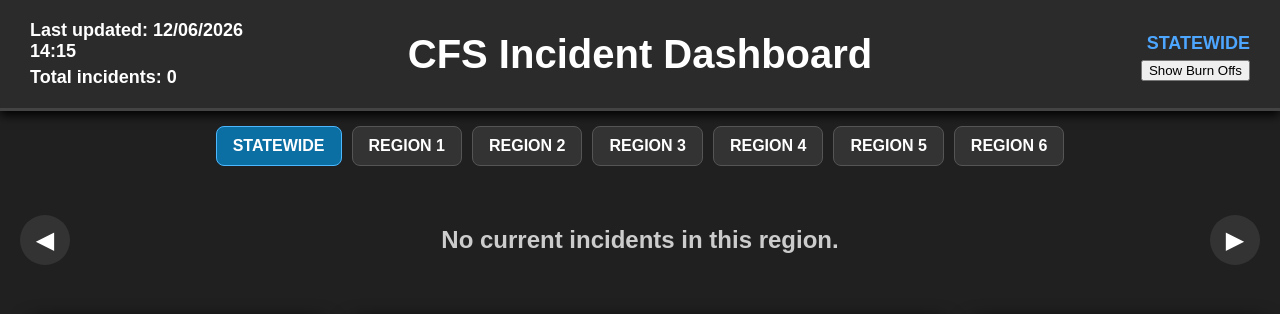
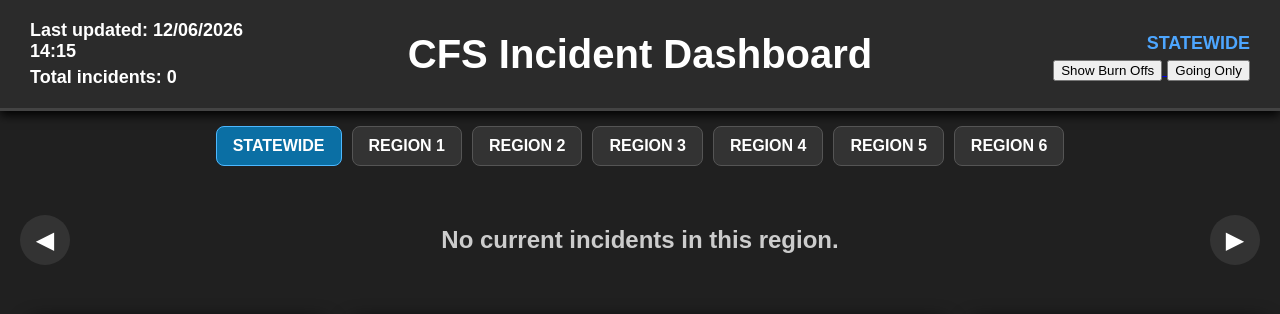
Before and after one commit to mumfy27-rgb/cfs-web-dashboard, a Flask app: page /?region=STATEWIDE&hide_burns=1&going_only=0 in a window 1280 px wide. Shown: the top 314 px of the page. Run offline with Flask 3, Linux system fonts and the light colour scheme; data that the repository does not hold is empty.

Commit message:
Add Going Only filter button to feed
Adds a toggle button in the header-right area that filters the incident
feed to show only GOING status incidents. State persists across region
and burn-off button navigation, and activates with a lime outline when on.

Co-Authored-By: Claude Sonnet 4.6 <noreply@anthropic.com>

```diff
--- a/app.py
+++ b/app.py
@@ -423,6 +423,7 @@ def pager_match():
 def home():
     selected_region = request.args.get("region", "STATEWIDE")
     hide_burns = request.args.get("hide_burns", "0") == "1"
+    going_only = request.args.get("going_only", "0") == "1"
 
     now = datetime.now(SA_TZ).strftime("%d/%m/%Y %H:%M")
 
@@ -443,6 +444,12 @@ def home():
         incidents = [
             incident for incident in incidents
             if "BURN" not in str(incident.get("Type", "")).upper()
+        ]
+
+    if going_only:
+        incidents = [
+            incident for incident in incidents
+            if str(incident.get("Status", "")).upper() == "GOING"
         ]
 
     incidents.sort(
@@ -468,7 +475,8 @@ def home():
         incidents=incidents,
         now=now,
         selected_region=selected_region,
-        hide_burns=hide_burns
+        hide_burns=hide_burns,
+        going_only=going_only
     )
 
 
--- a/templates/index.html
+++ b/templates/index.html
@@ -22,7 +22,7 @@
                 <p>REGION {{ selected_region }}</p>
             {% endif %}
 
-            <a href="/?region={{ selected_region }}&hide_burns={{ '0' if hide_burns else '1' }}">
+            <a href="/?region={{ selected_region }}&hide_burns={{ '0' if hide_burns else '1' }}&going_only={{ '1' if going_only else '0' }}">
                 <button>
                     {% if hide_burns %}
                         Show Burn Offs
@@ -31,17 +31,27 @@
                     {% endif %}
                 </button>
             </a>
+
+            <a href="/?region={{ selected_region }}&hide_burns={{ '1' if hide_burns else '0' }}&going_only={{ '0' if going_only else '1' }}">
+                <button {% if going_only %}style="outline: 2px solid lime;"{% endif %}>
+                    {% if going_only %}
+                        Show All
+                    {% else %}
+                        Going Only
+                    {% endif %}
+                </button>
+            </a>
         </div>
     </div>
 
     <div class="region-buttons">
-        <a class="region-button {% if selected_region == 'STATEWIDE' %}active{% endif %}" href="/?region=STATEWIDE&hide_burns={{ '1' if hide_burns else '0' }}">STATEWIDE</a>
-        <a class="region-button {% if selected_region == '1' %}active{% endif %}" href="/?region=1&hide_burns={{ '1' if hide_burns else '0' }}">REGION 1</a>
-        <a class="region-button {% if selected_region == '2' %}active{% endif %}" href="/?region=2&hide_burns={{ '1' if hide_burns else '0' }}">REGION 2</a>
-        <a class="region-button {% if selected_region == '3' %}active{% endif %}" href="/?region=3&hide_burns={{ '1' if hide_burns else '0' }}">REGION 3</a>
-        <a class="region-button {% if selected_region == '4' %}active{% endif %}" href="/?region=4&hide_burns={{ '1' if hide_burns else '0' }}">REGION 4</a>
-        <a class="region-button {% if selected_region == '5' %}active{% endif %}" href="/?region=5&hide_burns={{ '1' if hide_burns else '0' }}">REGION 5</a>
-        <a class="region-button {% if selected_region == '6' %}active{% endif %}" href="/?region=6&hide_burns={{ '1' if hide_burns else '0' }}">REGION 6</a>
+        <a class="region-button {% if selected_region == 'STATEWIDE' %}active{% endif %}" href="/?region=STATEWIDE&hide_burns={{ '1' if hide_burns else '0' }}&going_only={{ '1' if going_only else '0' }}">STATEWIDE</a>
+        <a class="region-button {% if selected_region == '1' %}active{% endif %}" href="/?region=1&hide_burns={{ '1' if hide_burns else '0' }}&going_only={{ '1' if going_only else '0' }}">REGION 1</a>
+        <a class="region-button {% if selected_region == '2' %}active{% endif %}" href="/?region=2&hide_burns={{ '1' if hide_burns else '0' }}&going_only={{ '1' if going_only else '0' }}">REGION 2</a>
+        <a class="region-button {% if selected_region == '3' %}active{% endif %}" href="/?region=3&hide_burns={{ '1' if hide_burns else '0' }}&going_only={{ '1' if going_only else '0' }}">REGION 3</a>
+        <a class="region-button {% if selected_region == '4' %}active{% endif %}" href="/?region=4&hide_burns={{ '1' if hide_burns else '0' }}&going_only={{ '1' if going_only else '0' }}">REGION 4</a>
+        <a class="region-button {% if selected_region == '5' %}active{% endif %}" href="/?region=5&hide_burns={{ '1' if hide_burns else '0' }}&going_only={{ '1' if going_only else '0' }}">REGION 5</a>
+        <a class="region-button {% if selected_region == '6' %}active{% endif %}" href="/?region=6&hide_burns={{ '1' if hide_burns else '0' }}&going_only={{ '1' if going_only else '0' }}">REGION 6</a>
     </div>
 
     <div class="main-content">
```
